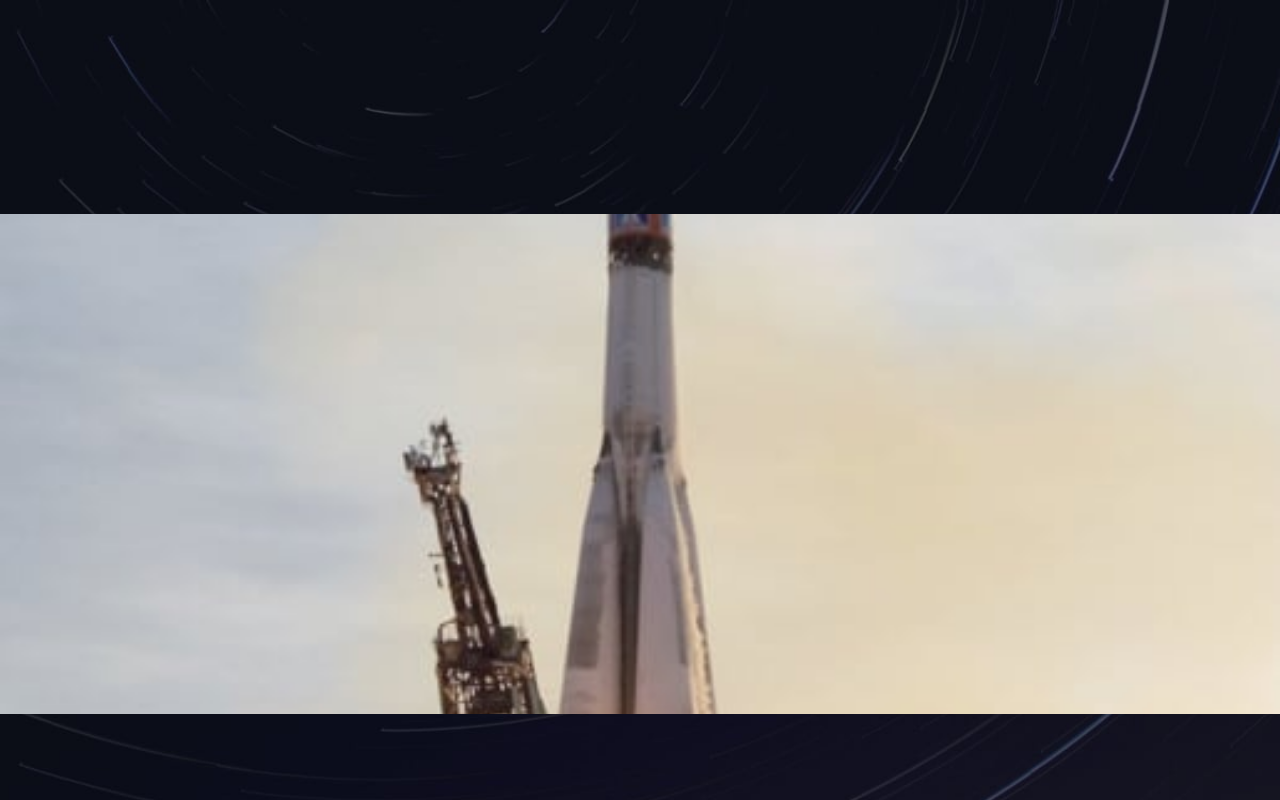
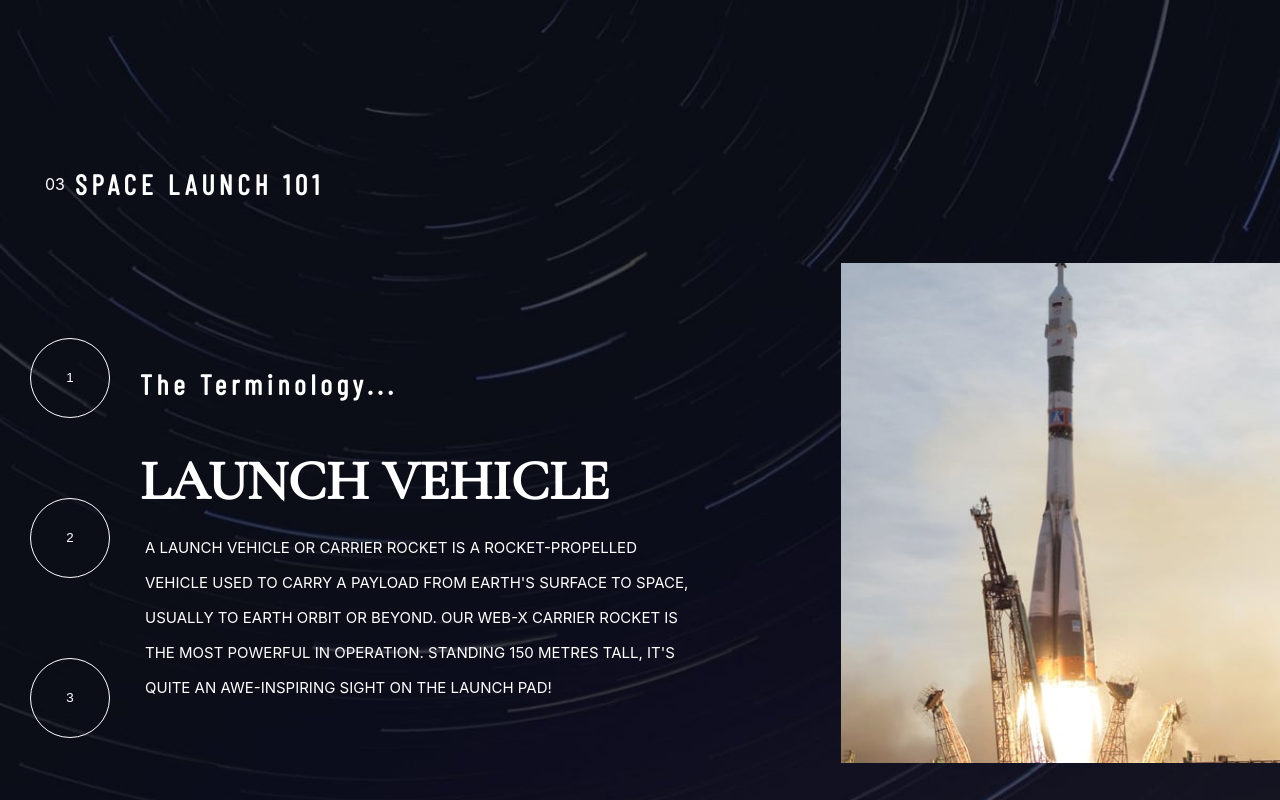
Before and after one commit to Stamwill/space-tourism, a Next.js app: page /technology in a window 1280 px wide. Shown: the top 800 px of the page. Built offline with nearby package versions, Linux system fonts and the light colour scheme.

Commit message:
[Tech] add contiainer, change name on props

```diff
--- a/src/blocks/Tech/Tech.js
+++ b/src/blocks/Tech/Tech.js
@@ -12,8 +12,9 @@ const Technology = React.forwardRef(function Technology(props, ref) {
 
   return (
     <div className={classes.root} ref={ref} {...other}>
-      <PageTracker pageNumber={`03`} pageText={`SPACE LAUNCH 101`} />
+      <PageTracker pageNum={`03`} pageLabel={`SPACE LAUNCH 101`} />
 
+      <div className={classes.container}>
         <div className={classes.imgContainer}>
           <img className={classes.img} src={currentImg} alt="spaceImg" />
         </div>
@@ -37,10 +38,11 @@ const Technology = React.forwardRef(function Technology(props, ref) {
           ))}
         </div>
 
-      <div className={classes.container}>
+        <div className={classes.textContainer}>
           <h5 className={classes.subTitle}>The Terminology...</h5>
-        <h4 className={classes.title}>{currentTitle}</h4>
+          <h3 className={classes.title}>{currentTitle}</h3>
           <p className={classes.description}>{currentDescription}</p>
+        </div>
       </div>
     </div>
   )
--- a/src/blocks/Tech/Tech.module.css
+++ b/src/blocks/Tech/Tech.module.css
@@ -1,4 +1,11 @@
-.root {
+/* .root {
+  display: flex;
+  flex-direction: column;
+  justify-content: center;
+  align-items: center;
+} */
+
+.container {
   display: flex;
   flex-direction: column;
   justify-content: center;
@@ -7,6 +14,7 @@
 
 .buttons {
   display: flex;
+  justify-content: center;
   border: none;
   transition: all 1s;
 }
@@ -39,7 +47,7 @@
   width: 100%;
 }
 
-.container {
+.textContainer {
   margin: 0 auto;
   text-align: center;
 }
@@ -81,13 +89,36 @@
     margin: 40px 30px;
   }
 
-  .container {
+  .textContainer {
     width: 70%;
   }
 }
 
 @media screen and (min-width: 1200px) {
+  .container {
+    flex-direction: row;
+    justify-content: space-evenly;
+  }
+
   .imgContainer {
+    display: flex;
+    justify-content: flex-end;
+    width: 500px;
     height: 500px;
+    order: 3;
+  }
+
+  .buttons {
+    flex-direction: column;
+  }
+
+  .textContainer {
+    text-align: left;
+    width: 50%;
+    margin-right: 140px;
+  }
+
+  .description {
+    line-height: 35px;
   }
 }
```
Lines whose indentation alone changed are shown as unchanged.
